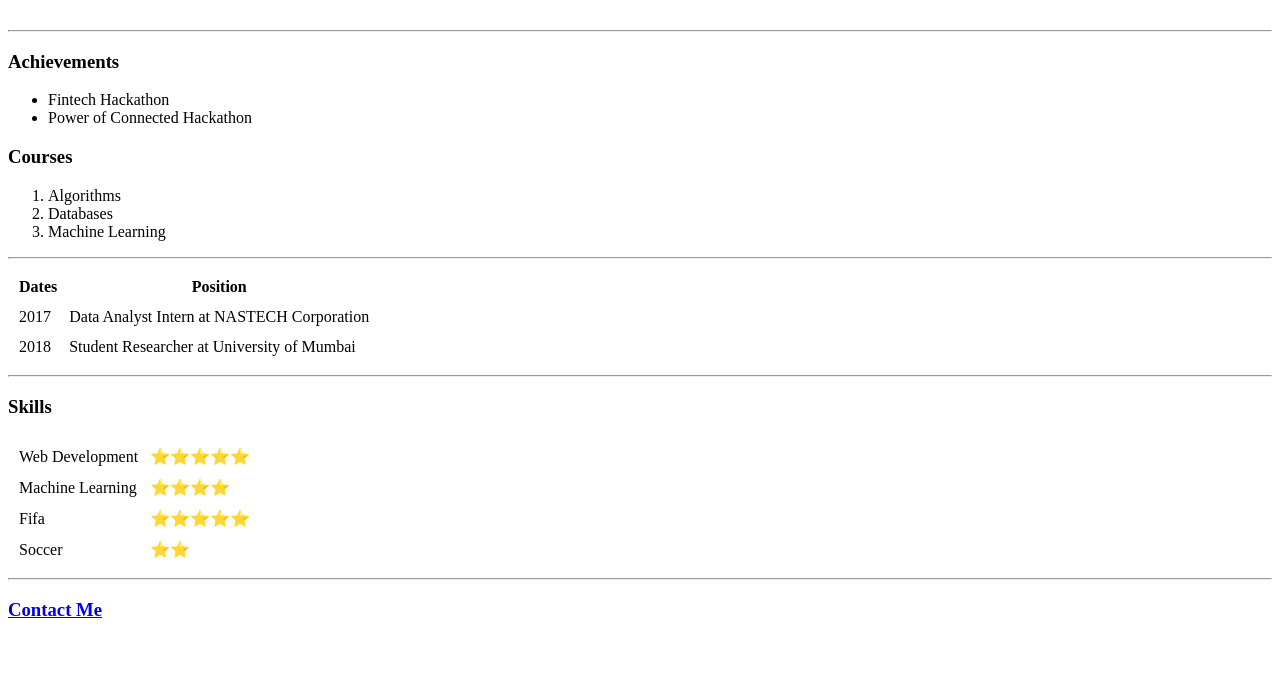
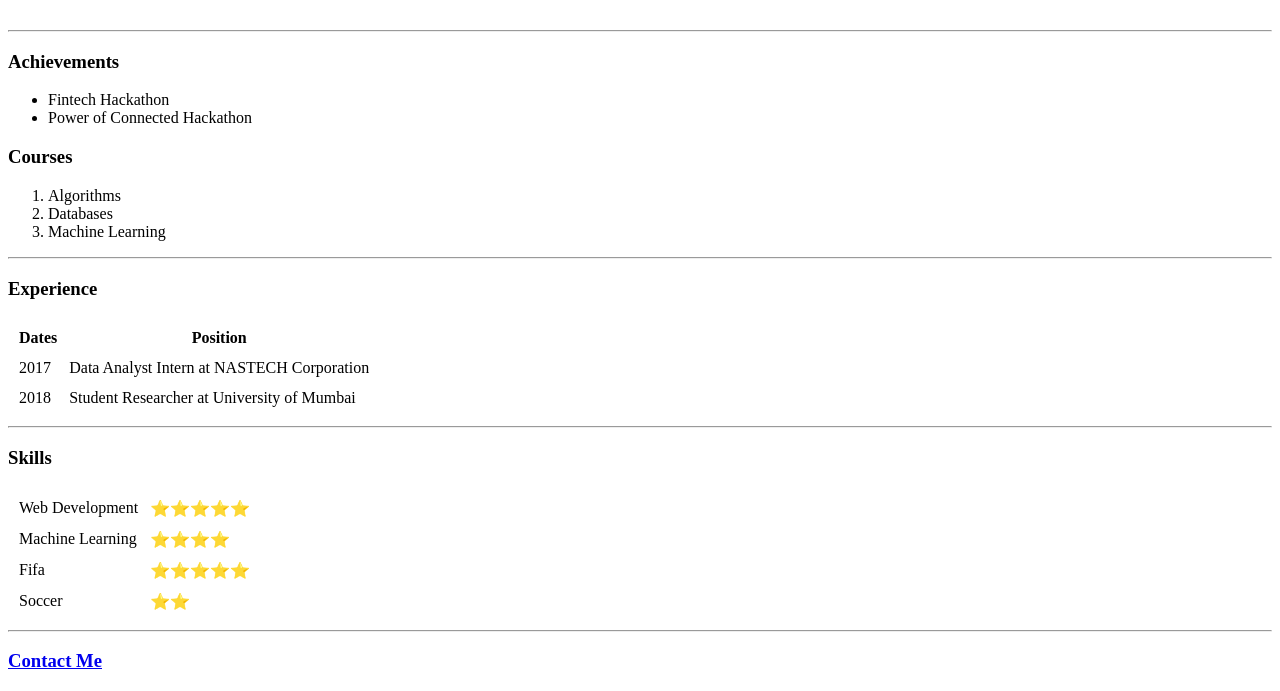
Before and after one commit to maheshjagasia/cv, a plain HTML site: page index.html in a window 1280 px wide. Shown: the part 200-891 px from the top of the page. Before the commit the page ends 840 px from the top, so only its background shows below. Drawn offline with Linux system fonts and the light colour scheme.

Commit message:
Updated index file

```diff
--- a/index.html
+++ b/index.html
@@ -19,8 +19,7 @@
         <td>
           <h1>Kunal Jagasia</h1>
           <p>
-            <em
-              >Student at <strong><a href="https://www.usc.edu/">USC</a></strong>.</em>
+            <em>Student at <strong><a href="https://www.usc.edu/">USC</a></strong>.</em>
           </p>
           <p>I am studying Masters in Computer Science.</p>
         </td>
@@ -43,6 +42,7 @@
     </ol>
 
     <hr>
+    <h3>Experience</h3>
 
     <table cellspacing = "10">
       <thead>
```
